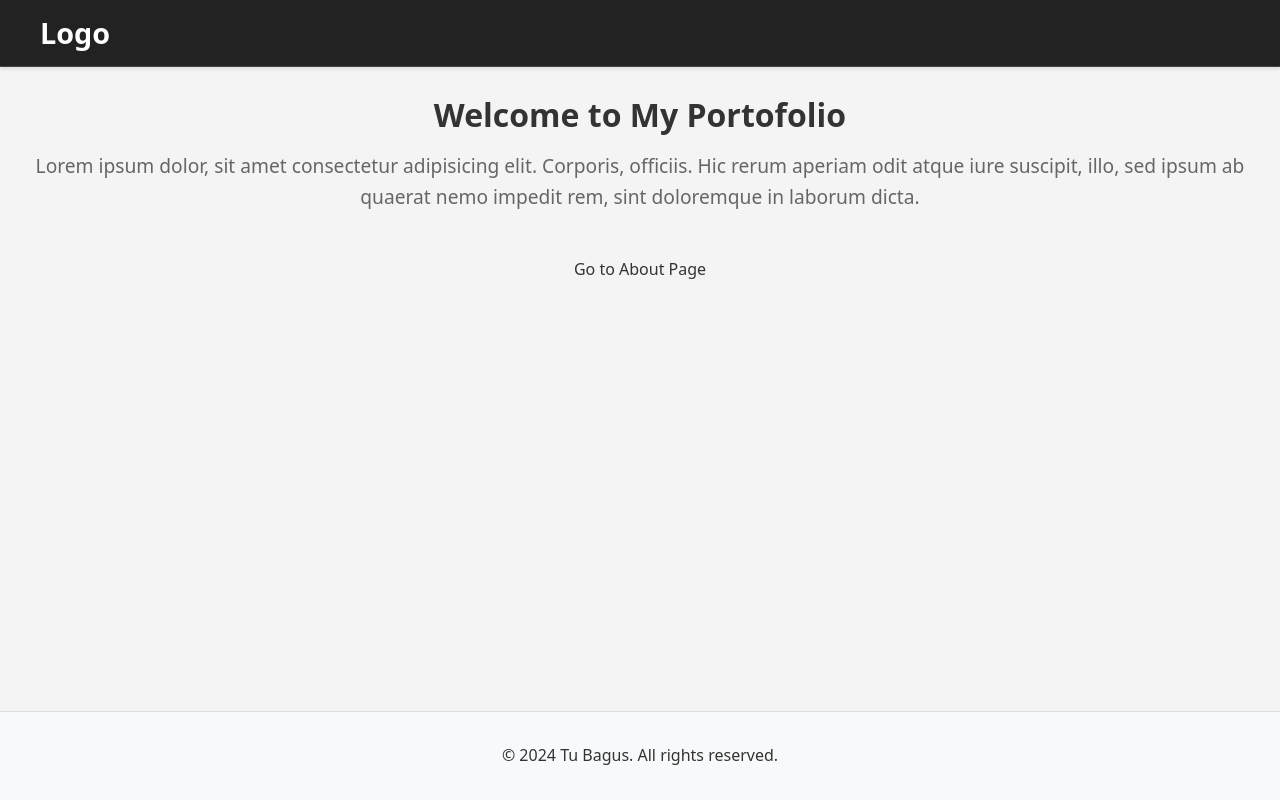
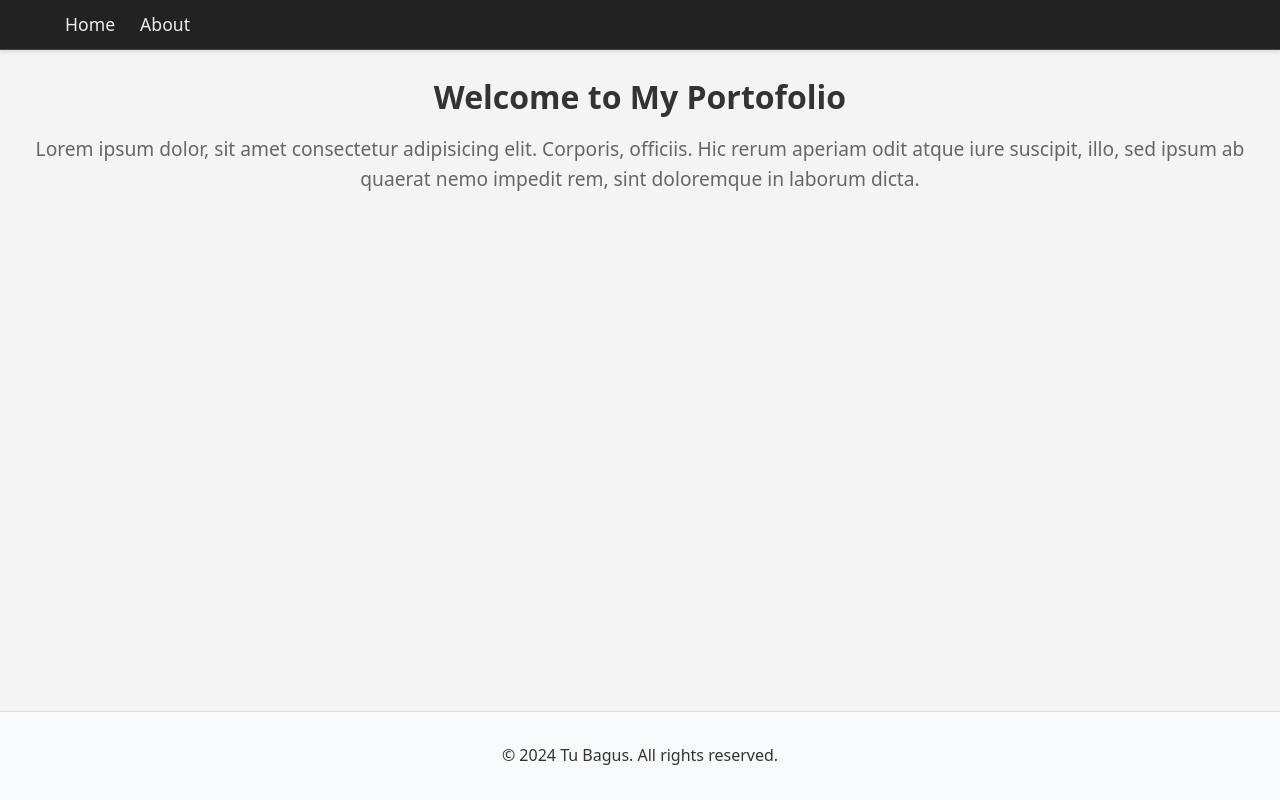
Before and after one commit to TuBagus7/Next-Porto, a Next.js app: page / in a window 1280 px wide. Built offline with nearby package versions, Linux system fonts and the light colour scheme.

Commit message:
Updating Link Next.js and Page About

```diff
--- a/app/about/page.tsx
+++ b/app/about/page.tsx
@@ -1,7 +1,10 @@
 const About=()=>{
     return(
         <>
-        <div>About Page</div>
+        <div className="main-heading">
+            <h1>About</h1>
+            <p className= "subtitle">Lorem ipsum, dolor sit amet consectetur adipisicing elit. Quasi error praesentium, obcaecati illum saepe tempora! Aliquid corporis aliquam esse inventore soluta enim, nisi sint debitis quidem maiores? Illo autem perspiciatis dolor nisi? Veritatis et consequuntur nisi expedita harum perferendis iste neque amet nam corporis, iure pariatur temporibus commodi atque tempore mollitia qui, quisquam odio consequatur tempora eum minima nostrum molestiae. Corporis fuga est animi, autem hic ipsam odit corrupti sed doloribus? Illo porro dolores id! Repellat itaque quidem temporibus exercitationem perferendis quo, porro qui aliquam saepe expedita autem vero error, ut amet earum dignissimos quaerat est laborum voluptatum. Provident, beatae.</p>
+        </div>
         </>
     )
 }
--- a/app/components/Header.tsx
+++ b/app/components/Header.tsx
@@ -1,8 +1,13 @@
+import Link from "next/link";
+
 const Header = () =>{
     return(
         <header className="header">
           <nav>
-            <div className="logo"><a href="">Logo</a></div>
+            <div className="nav-links">
+              <Link href="/">Home</Link>
+              <Link href="/about">About</Link>
+            </div>
           </nav>
         </header>
     )
--- a/app/page.tsx
+++ b/app/page.tsx
@@ -9,9 +9,6 @@ export default function Home() {
     <div className= "main-heading">
     <h1>Welcome to My Portofolio</h1>
     <p className="subtitle">Lorem ipsum dolor, sit amet consectetur adipisicing elit. Corporis, officiis. Hic rerum aperiam odit atque iure suscipit, illo, sed ipsum ab quaerat nemo impedit rem, sint doloremque in laborum dicta.</p>
-    <br />
-    <Link href="/about">Go to About Page</Link>
-    <br />
     </div>
     </>
   );
```
